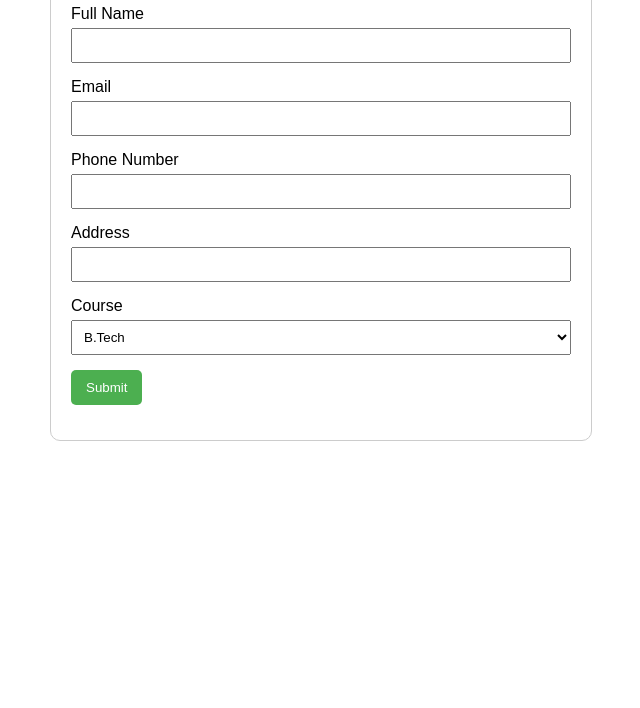
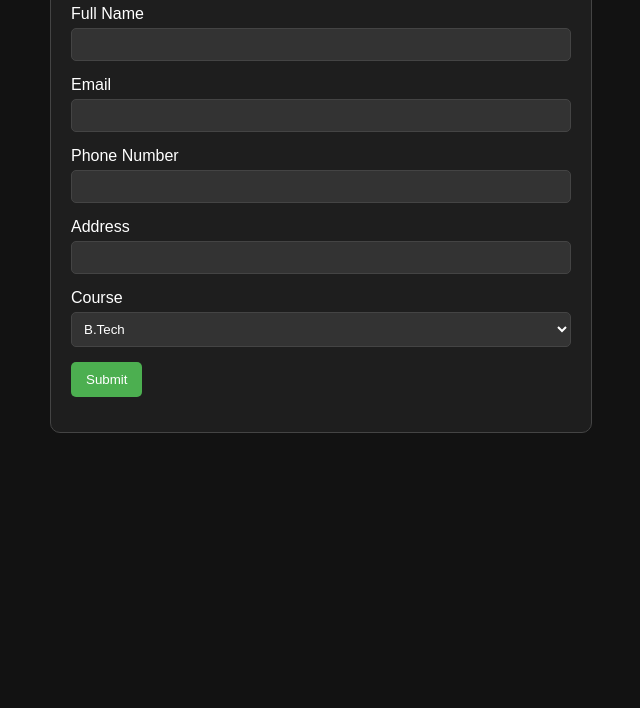
Before and after one commit to rajpatil28/autofreestyle, a plain HTML site: page index.html in a window 1280 px wide. Shown: the part 92-800 px from the top of the page, without its empty margins (319-959 px from the left). Drawn offline with Linux system fonts and the light colour scheme.

Commit message:
Dark Form 1

```diff
--- a/index.html
+++ b/index.html
@@ -7,13 +7,16 @@
     <style>
         body {
             font-family: Arial, sans-serif;
+            background-color: #121212;
+            color: #ffffff;
         }
         .container {
             max-width: 500px;
             margin: 0 auto;
             padding: 20px;
-            border: 1px solid #ccc;
+            border: 1px solid #444;
             border-radius: 10px;
+            background-color: #1e1e1e;
         }
         .form-group {
             margin-bottom: 15px;
@@ -26,6 +29,10 @@
             width: 100%;
             padding: 8px;
             box-sizing: border-box;
+            border: 1px solid #444;
+            border-radius: 5px;
+            background-color: #333;
+            color: #ffffff;
         }
         .form-group button {
             padding: 10px 15px;
@@ -34,6 +41,9 @@
             border: none;
             border-radius: 5px;
             cursor: pointer;
+        }
+        .form-group button:hover {
+            background-color: #45a049;
         }
     </style>
 </head>
```
